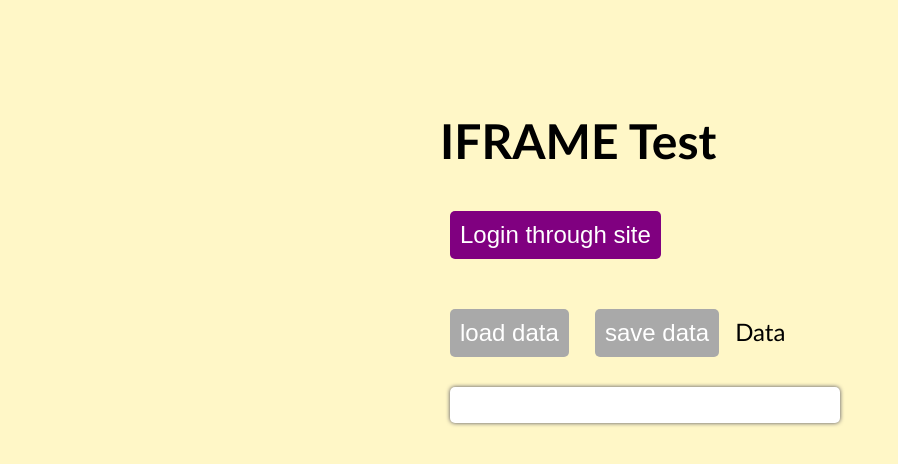
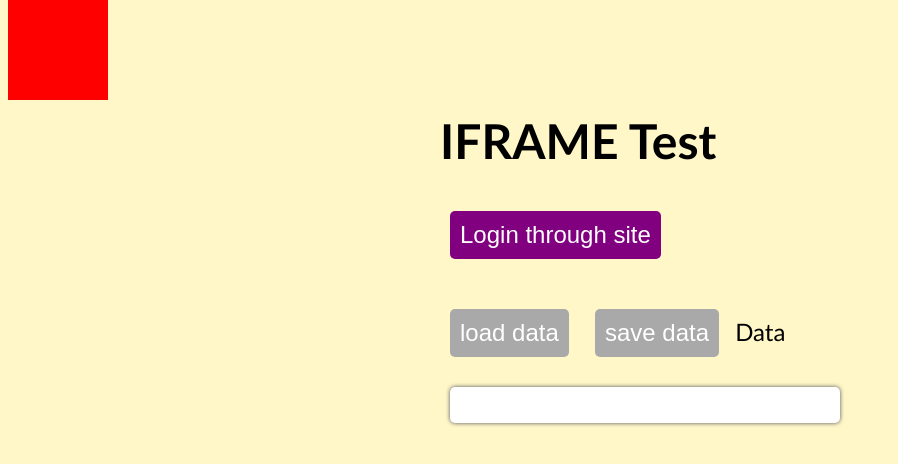
Before and after one commit to ChenPeleg/applinks-client, a website with bundled scripts: page examples/index.html in a window 1280 px wide. Shown: the whole page, without its empty margins (0-898 px from the left). Built offline with nearby package versions, Linux system fonts and the light colour scheme.

```diff
--- /dev/null
+++ b/examples/ApplinksPanel.js
@@ -0,0 +1,48 @@
+class ApplinksPanelOptions {
+    static Position = {
+        bottomLeft: 'bottomLeft',
+        bottomRight: 'bottomRight',
+        topLeft: 'topLeft',
+        topRight: 'topRight',
+    };
+    static PanelType = {
+        classic: 'classic',
+    };
+
+    constructor({ panelType, position } = {}) {
+        this.position = position || ApplinksPanelOptions.Position.bottomLeft;
+        this.panelType = panelType || ApplinksPanelOptions.PanelType.classic;
+    }
+}
+
+export class ApplinksPanel {
+    static Options = ApplinksPanelOptions;
+    #applinksPanelId = 'app-links-Panel-Id';
+    /** @type {HTMLDivElement}     */
+    #panelElement = null;
+
+    constructor(panelOptions) {
+        this.panelOptions = panelOptions || new ApplinksPanelOptions();
+        console.log('applinks panel');
+        this.#panelElement = this.#createPanelElement();
+        document.body.appendChild(this.#panelElement);
+    }
+
+    #createPanelElement() {
+        const element = document.createElement('div');
+        // element.style.right = '0px';
+        // element.style.left = '0px';
+        // element.style.position = 'fixed';
+        // element.style.width = '100px';
+        // element.style.height = '100px';
+
+        const innerHtml = `
+        <div style="width: 100px; height: 100px; background-color: red; position: fixed; top:0">
+
+        </div>`;
+        element.innerHTML = innerHtml;
+        return element;
+    }
+}
+
+const panel = new ApplinksPanel();
--- a/examples/index.html
+++ b/examples/index.html
@@ -4,6 +4,7 @@
     <meta charset="UTF-8">
     <title>My App </title>
     <script src="./main.js" type='module'></script>
+    <script src="./ApplinksPanel.js" type='module'></script>
 
     <style>
         body {
```
